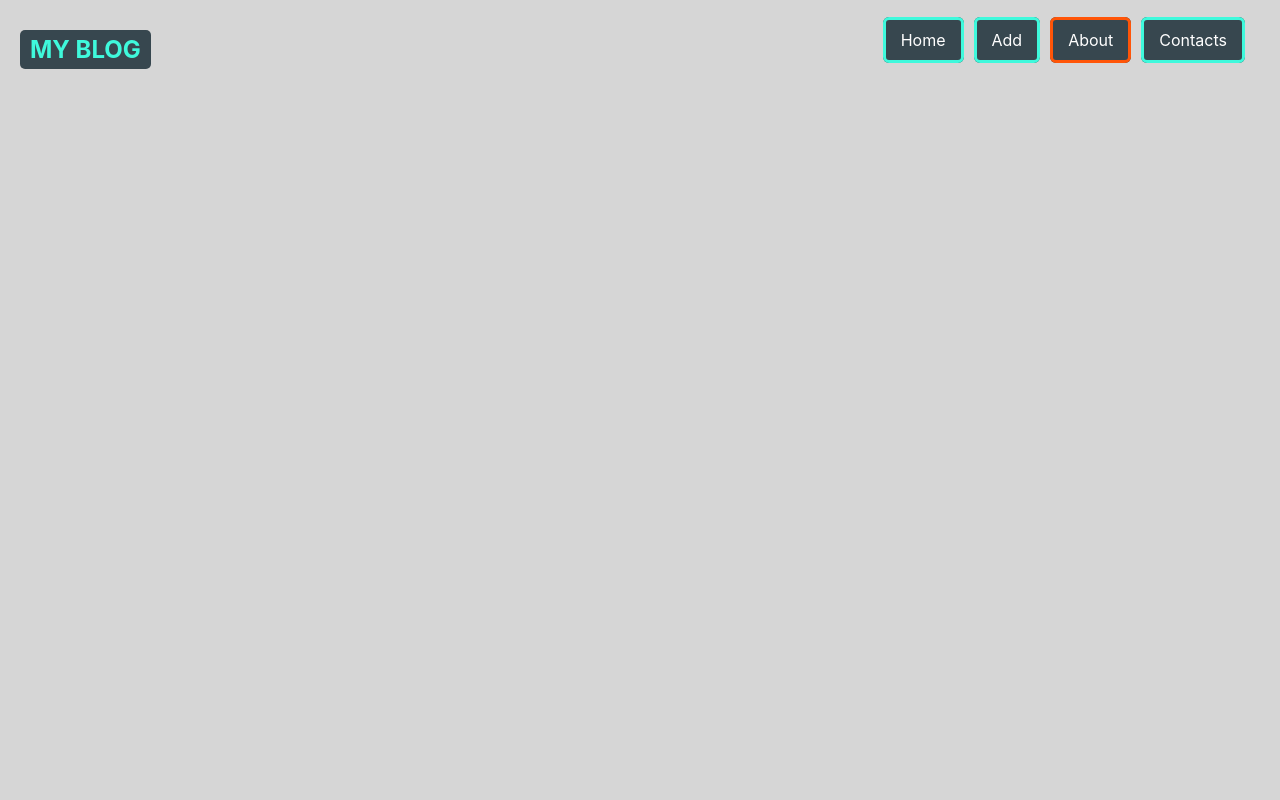
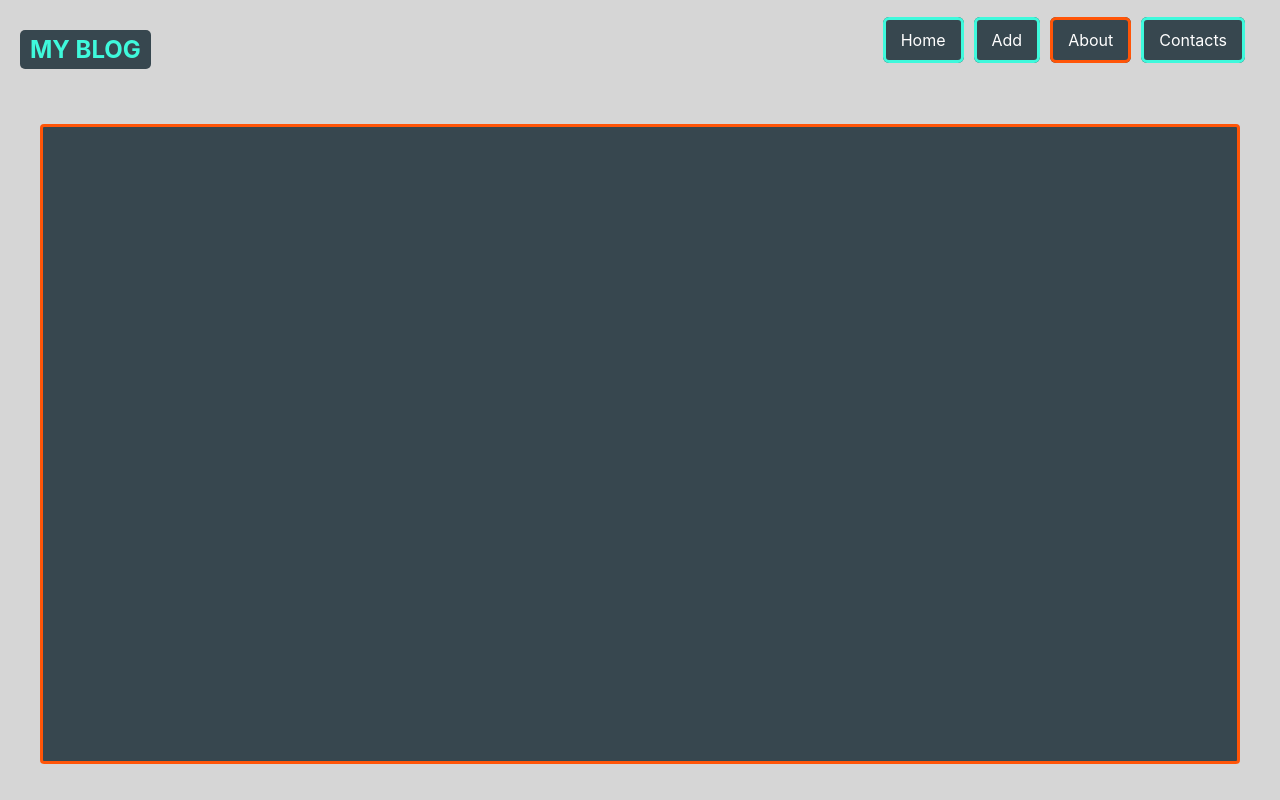
Before and after one commit to kbeksss/labwork-64-Beksultan_Kadyrbekov_Kutman_Sulaimanov_Amantur_Kadyrkulov, a React (Create React App) app: page /about in a window 1280 px wide. Built offline with nearby package versions, Linux system fonts and the light colour scheme.

Commit message:
Added some styles

```diff
--- a/src/App.js
+++ b/src/App.js
@@ -6,6 +6,8 @@ import Home from "./containers/Home/Home";
 import Navigation from "./components/Navigation/Navigation";
 import Post from "./components/Post/Post";
 import Edit from "./components/Post/Edit/Edit";
+import About from "./containers/About/About";
+import Contacts from "./containers/Contacts/Contacts";
 
 const App = () => (
     <BrowserRouter>
@@ -15,6 +17,8 @@ const App = () => (
         <Route path='/posts/add' component={Add}/>
         <Route path='/posts/:id' exact component={Post}/>
         <Route path='/posts/:id/edit' component={Edit}/>
+        <Route path='/about' component={About}/>
+        <Route path='/contacts' component={Contacts}/>
       </Switch>
     </BrowserRouter>
 
--- /dev/null
+++ b/src/containers/About/About.css
@@ -0,0 +1,10 @@
+.About{
+    max-width: 1200px;
+    min-height: 80vh;
+    margin: 25px auto 0;
+    padding: 30px 20px 10px;
+    border: 3px solid #ff5508;
+    border-radius: 4px;
+    background: #37474f;
+    font-size: 23px;
+}
--- /dev/null
+++ b/src/containers/About/About.js
@@ -0,0 +1,12 @@
+import React from 'react';
+import './About.css';
+
+const About = () => {
+    return (
+        <div className='About'>
+
+        </div>
+    );
+};
+
+export default About;
--- /dev/null
+++ b/src/containers/Contacts/Contacts.css
@@ -0,0 +1,10 @@
+.Contacts{
+    max-width: 1200px;
+    min-height: 80vh;
+    margin: 25px auto 0;
+    padding: 30px 20px 10px;
+    border: 3px solid #ff5508;
+    border-radius: 4px;
+    background: #37474f;
+    font-size: 23px;
+}
--- /dev/null
+++ b/src/containers/Contacts/Contacts.js
@@ -0,0 +1,12 @@
+import React from 'react';
+import './Contacts.css';
+
+const Contacts = () => {
+    return (
+        <div className='Contacts'>
+
+        </div>
+    );
+};
+
+export default Contacts;
```
